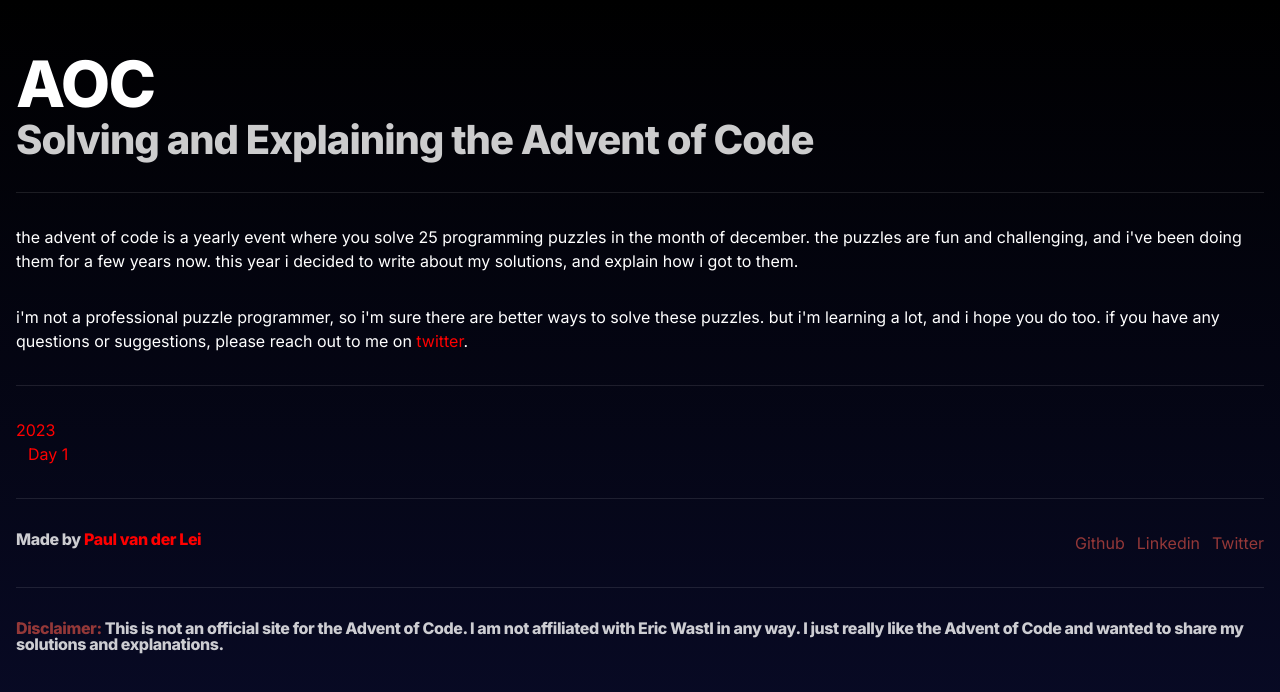
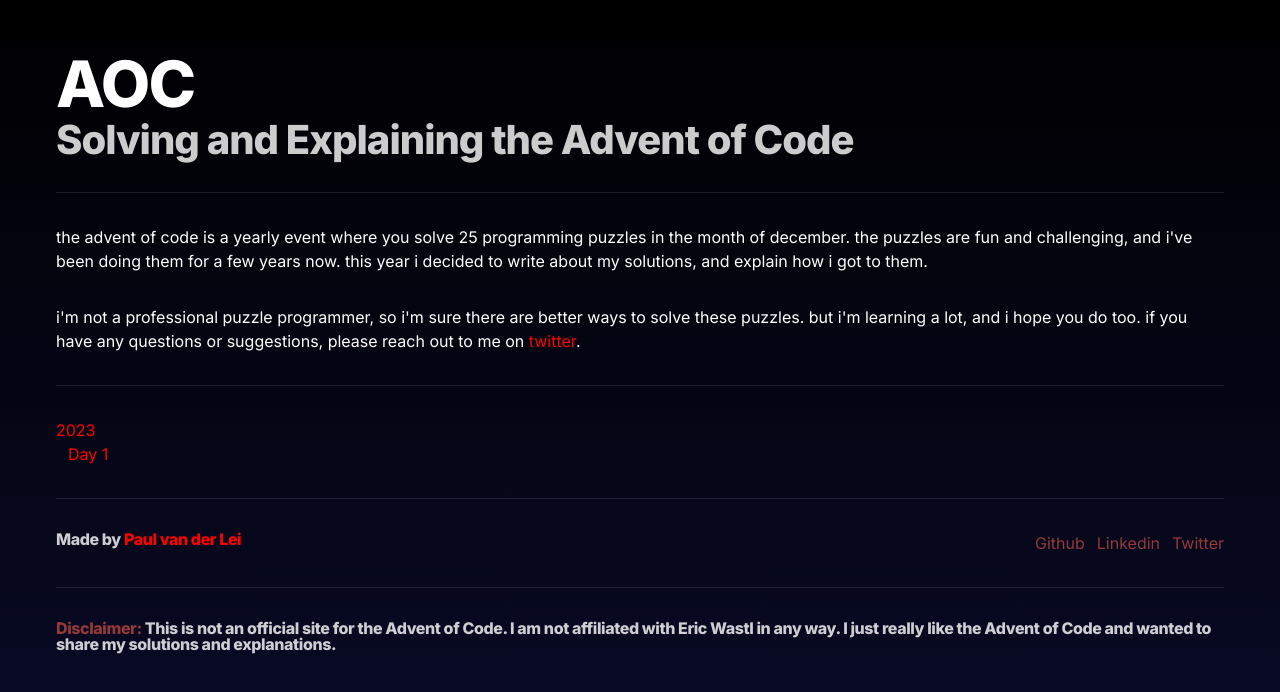
Before and after one commit to 0pilatos0/aoc-explained, a Next.js app: page / in a window 1280 px wide. Shown: the top 692 px of the page. Built offline with nearby package versions, Linux system fonts and the light colour scheme.

Commit message:
Update layout container width

```diff
--- a/src/app/layout.tsx
+++ b/src/app/layout.tsx
@@ -27,7 +27,7 @@ export default function RootLayout({
       ></script>
       <body className={`font-sans ${inter.variable}`}>
         <main className="flex min-h-screen flex-col items-center bg-gradient-to-b from-[#000000] to-[#090b29]  text-white">
-          <div className="container flex flex-col justify-center gap-8 px-4 py-16 ">
+          <div className="container flex max-w-[1200px] flex-col justify-center gap-8 px-4 py-16">
             {children}
             {/* Footer */}
             <hr className="w-full border-[#ffffff] border-opacity-10" />
```
